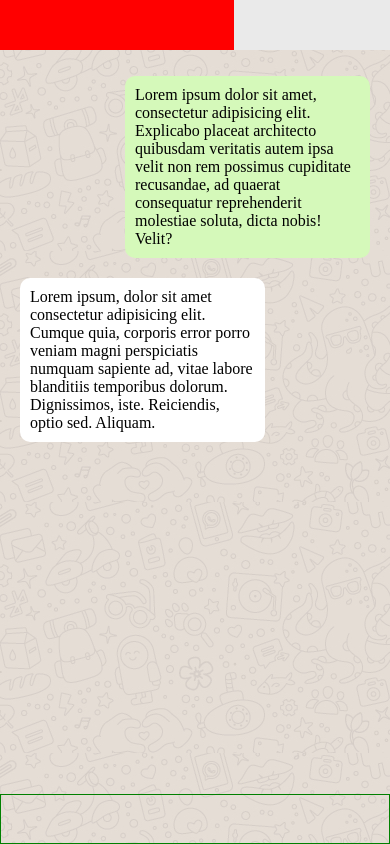
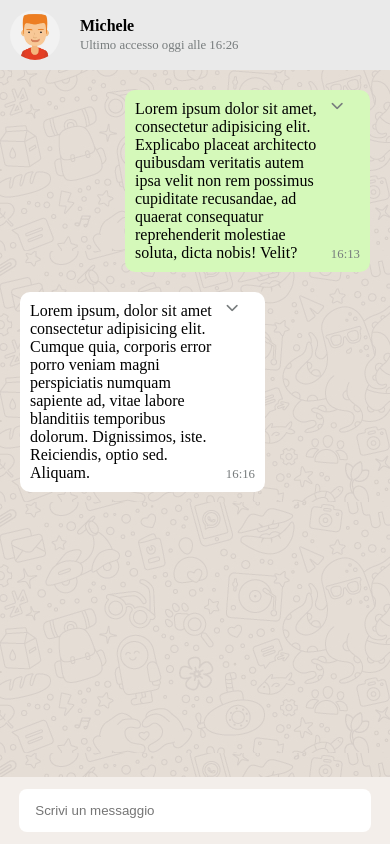
Before and after one commit to DanieleBaggiano/html-css-boolzapp, a plain HTML site: page index.html in a window 390 px wide. Drawn offline with Linux system fonts and the light colour scheme.

Commit message:
fine mobile

```diff
--- a/css/style.css
+++ b/css/style.css
@@ -7,7 +7,7 @@
 
 /* COMMON */
 /* layout */
-.body {
+.background-image {
     height: 100vh;
     background-image: url(../img/mine.jpg);
 }
@@ -28,10 +28,11 @@
 /* HEADER */
 .info-chat {
     justify-content: space-between;
+    width: 100%;
+    height: fit-content;
 
     /* debug */
-    width: 100%;
-    height: 50px;
+    /* height: 50px; */
 }
 
 .first-chat, .icons-chat {
@@ -44,11 +45,29 @@
 }
 
 .michele {
+    align-items: center;
 
     /* debug */
+    /* height: 50px; */
+    /* width: 60%; */
+    /* background-color: red; */
+}
+
+.avatar1 {
+    object-fit: cover;
+    border-radius: 50%;
     height: 50px;
-    width: 60%;
-    background-color: red;
+    width: 50px;
+    margin: 10px;
+}
+
+.michele-access {
+    padding: 10px;
+}
+
+.last-access, .chevron-time{
+    font-size: 0.8rem;
+    color: rgb(119 124 125);
 }
 
 .icons {
@@ -66,7 +85,7 @@
     }
 
     .michele {
-        width: 30%;
+        /* width: 30%; */
     }
 }
 
@@ -110,23 +129,25 @@
 .chat-names {
     display: none;
     overflow-y: scroll;
-    flex-basis: 604px;
 
     /* debug */
     height: 75%;
     border: 1px solid red;
+    /* flex-basis: 604px; */
 }
 
 /* chat con messaggi */
 .container-message-bar {
-    flex-wrap: wrap;
-    height: 100vh;
+    flex-direction: column;
+
+    /* debug */
+    /* height: 100%; */
 }
 
 .container-message {
     padding: 20px;
     overflow-y: scroll;
-    height: 86%;
+    height: 100%;
 }
 
 .row-first-message {
@@ -148,13 +169,37 @@
     width: 70%;
 }
 
-.write.bar {
+.chevron-time {
+    flex-direction: column;
+    justify-content: space-between;
+    padding-left: 10px;
+}
+
+.write-bar {
     margin-top: auto;
+    background-color: rgb(243 238 234);
+    display: flex;
+    align-content: center;
+    flex-wrap: wrap;
+    justify-content: center;
+    padding: 10px;
 
     /* debug */
-    height: 50px;
-    width: 100%;
-    border: 1px solid green;
+    /* height: 50px; */
+    /* width: 100%; */
+    /* border: 1px solid green; */
+    /* text-align: center; */
+}
+
+.write-message {
+    height: 90%;
+    width: 95%;
+    padding: 16px;
+    border: none;
+    border-radius: 8px;
+
+    /* debug */
+    /* margin: 10px; */
 }
 
 @media screen and (min-width: 768px) {
--- a/index.html
+++ b/index.html
@@ -13,14 +13,8 @@
     <title>Boolzapp</title>
 </head>
 <body>
-    <div class="body">
-        <!-- header -->
-        <header>
-        </header>
-        <!-- /header -->
-
         <!-- main -->
-        <main class="flex">
+        <section class="flex background-image">
             <!-- colonna delle chat -->
             <div class="container-chats flex">
                 <!-- header colonna sinistra -->
@@ -39,23 +33,42 @@
             <div class="container-message-bar flex">
                 <!-- header colonna destra -->
                 <div class="info-chat flex header-color">
-                    <div class="michele"></div>
+                    <div class="michele flex">
+                        <img class="avatar1" src="./img/avatar_1.jpg" alt="Michele avatar1">
+                        <div class="michele-access">
+                            <h4 class="michele-h4">Michele</h4>
+                            <span class="last-access">Ultimo accesso oggi alle 16:26</span>
+                        </div>
+                    </div>
                     <div class="icons"></div>
                 </div>
 
                 <div class="container-message">
                     <div class="row-first-message flex">
-                        <p class="first-message">Lorem ipsum dolor sit amet, consectetur adipisicing elit. Explicabo placeat architecto quibusdam veritatis autem ipsa velit non rem possimus cupiditate recusandae, ad quaerat consequatur reprehenderit molestiae soluta, dicta nobis! Velit?</p>
+                        <div class="first-message flex">
+                            <p>Lorem ipsum dolor sit amet, consectetur adipisicing elit. Explicabo placeat architecto quibusdam veritatis autem ipsa velit non rem possimus cupiditate recusandae, ad quaerat consequatur reprehenderit molestiae soluta, dicta nobis! Velit?</p>
+                            <div class="chevron-time flex">
+                                <i class="fa-solid fa-chevron-down"></i>
+                                <span class="time">16:13</span>
+                            </div>
+                        </div>
                     </div>
                     <div class="row-second-message flex">
-                        <p class="second-message">Lorem ipsum, dolor sit amet consectetur adipisicing elit. Cumque quia, corporis error porro veniam magni perspiciatis numquam sapiente ad, vitae labore blanditiis temporibus dolorum. Dignissimos, iste. Reiciendis, optio sed. Aliquam.</p>
+                        <div class="second-message flex">
+                            <p>Lorem ipsum, dolor sit amet consectetur adipisicing elit. Cumque quia, corporis error porro veniam magni perspiciatis numquam sapiente ad, vitae labore blanditiis temporibus dolorum. Dignissimos, iste. Reiciendis, optio sed. Aliquam.</p>
+                            <div class="chevron-time flex">
+                                <i class="fa-solid fa-chevron-down"></i>
+                                <span class="time">16:16</span>
+                            </div>
+                        </div>
                     </div>
                 </div>
 
-                <div class="write bar"></div>
+                <div class="write-bar">
+                    <input class="write-message" type="text" placeholder="Scrivi un messaggio">
+                </div>
             </div>
-        </main>
+        </section>
         <!-- /main -->
-    </div>
 </body>
 </html>
```
